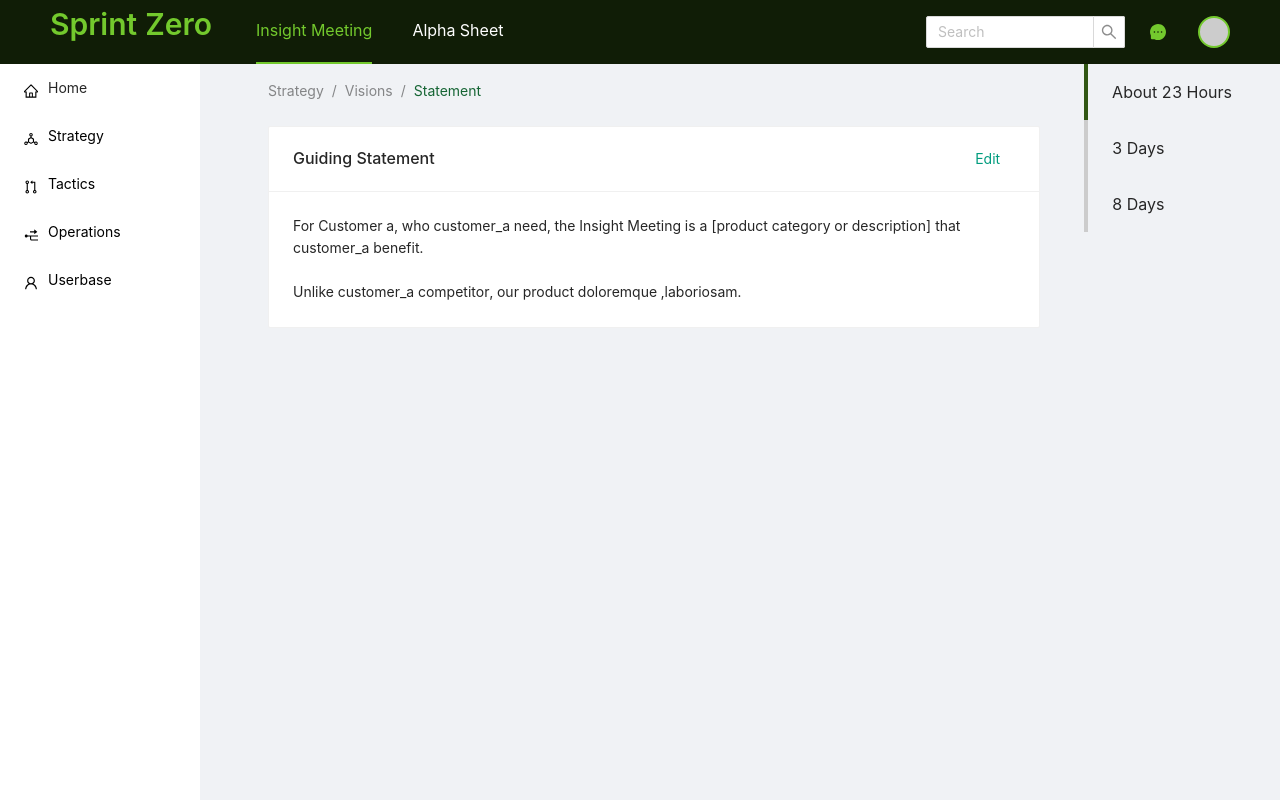
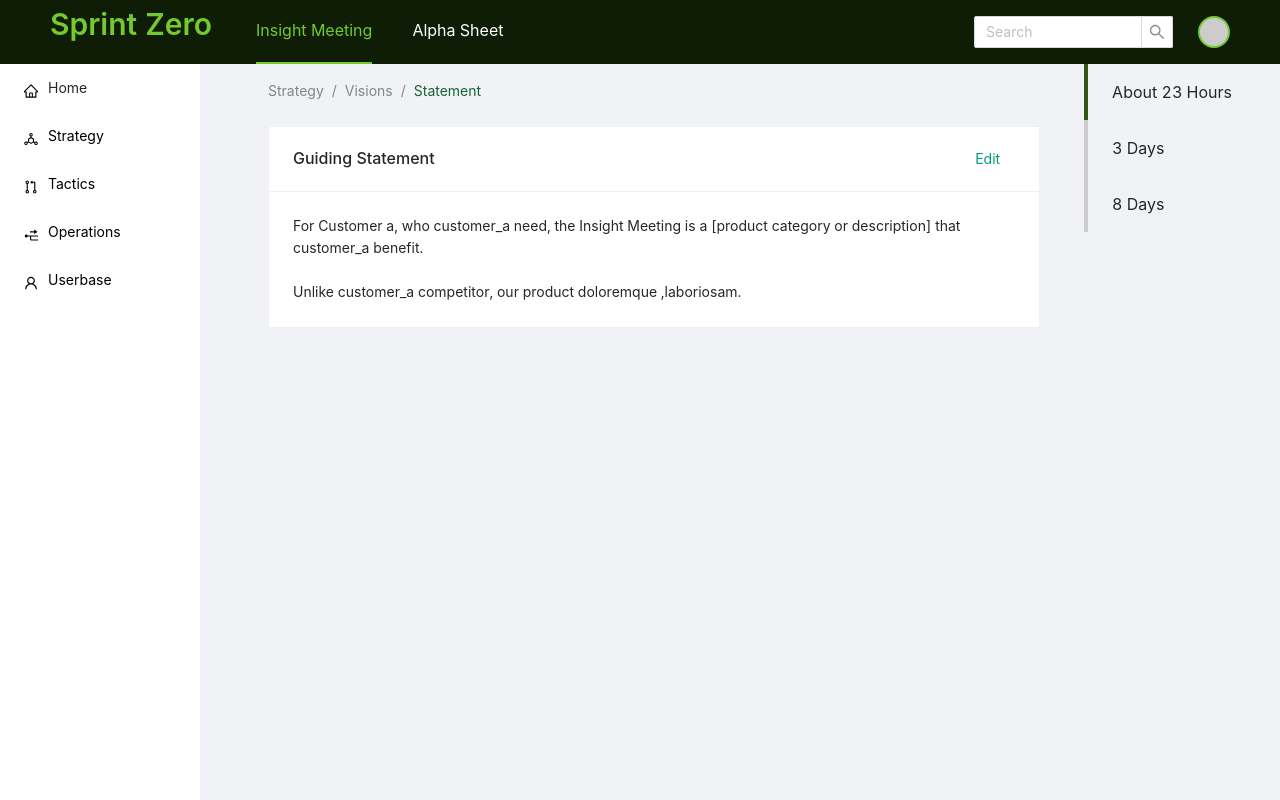
Before and after one commit to Relentless-Persistence/SprintZero, a Next.js app: page /dashboard/strategy/visions in a window 1280 px wide. Built offline with nearby package versions, Linux system fonts and the light colour scheme; no server answers.

Commit message:
Got rid of chat icon

```diff
--- a/components/Dashboard/Header.js
+++ b/components/Dashboard/Header.js
@@ -72,10 +72,10 @@ const AppHeader = (
                     // onSearch={onSearch}
                     style={ { width: 200 } }
                 />
-                <MessageFilled
+                {/* <MessageFilled
                     style={ { color: "#73c92d", width: "24px" } }
                     className="mr-6"
-                />
+                /> */}
                 <Avatar src={ user?.photoURL } style={ { border: "2px solid #73c92d" } } />
             </div>
         </Header>
```
